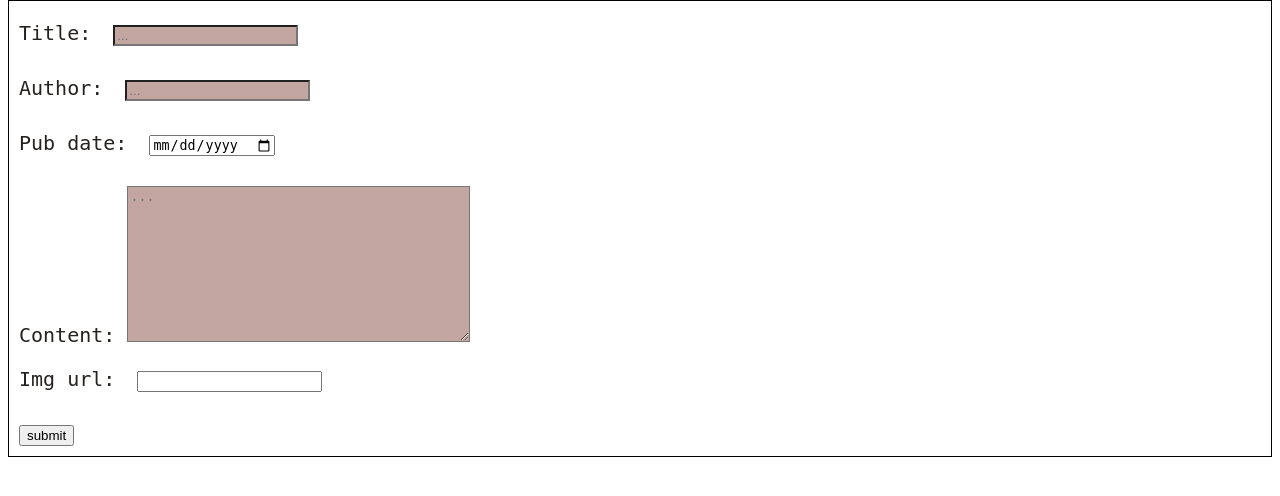
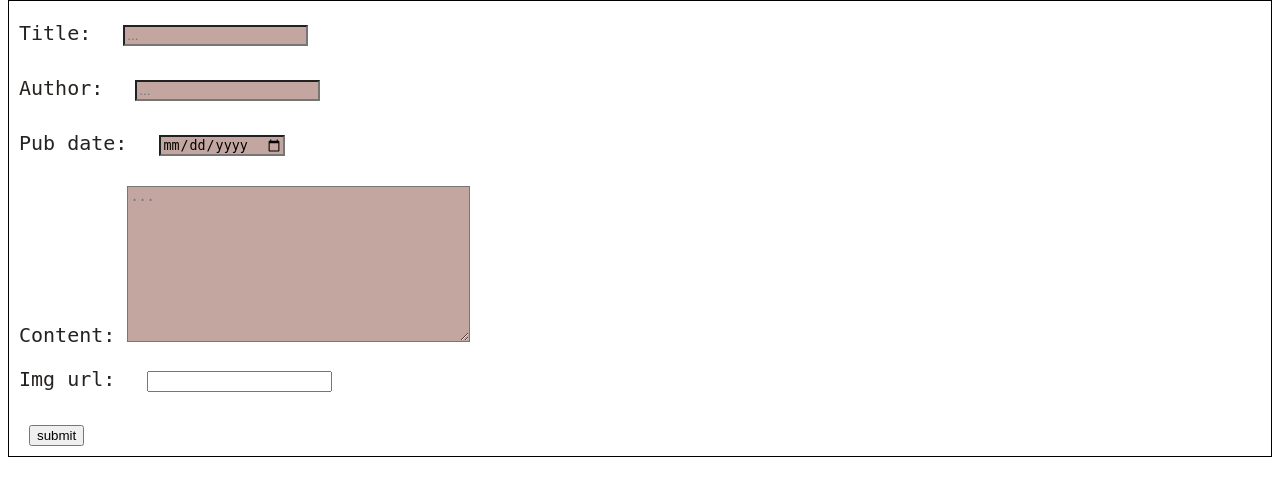
Before and after one commit to MOBrien1/django-she-codes-news, a Django app: page /news/add-story/ in a window 1280 px wide. Shown: the part 87-583 px from the top of the page. Run offline with Django 3.2, Linux system fonts and the light colour scheme; some web fonts are replaced.

Commit message:
Updated styles.css
changed margins for form label & input

```diff
--- a/she_codes_news/news/static/news/styles.css
+++ b/she_codes_news/news/static/news/styles.css
@@ -107,7 +107,12 @@
 .author {
     background-color: #C3A6A0;
 }
+
 .content {
+    background-color: #C3A6A0;
+}
+
+.form-control {
     background-color: #C3A6A0;
 }
 
@@ -117,7 +122,7 @@
 }
 
 form input{
-    margin-left: 10px;
+    margin-left: 20px;
     margin-bottom: 10px;
 }
 
```
